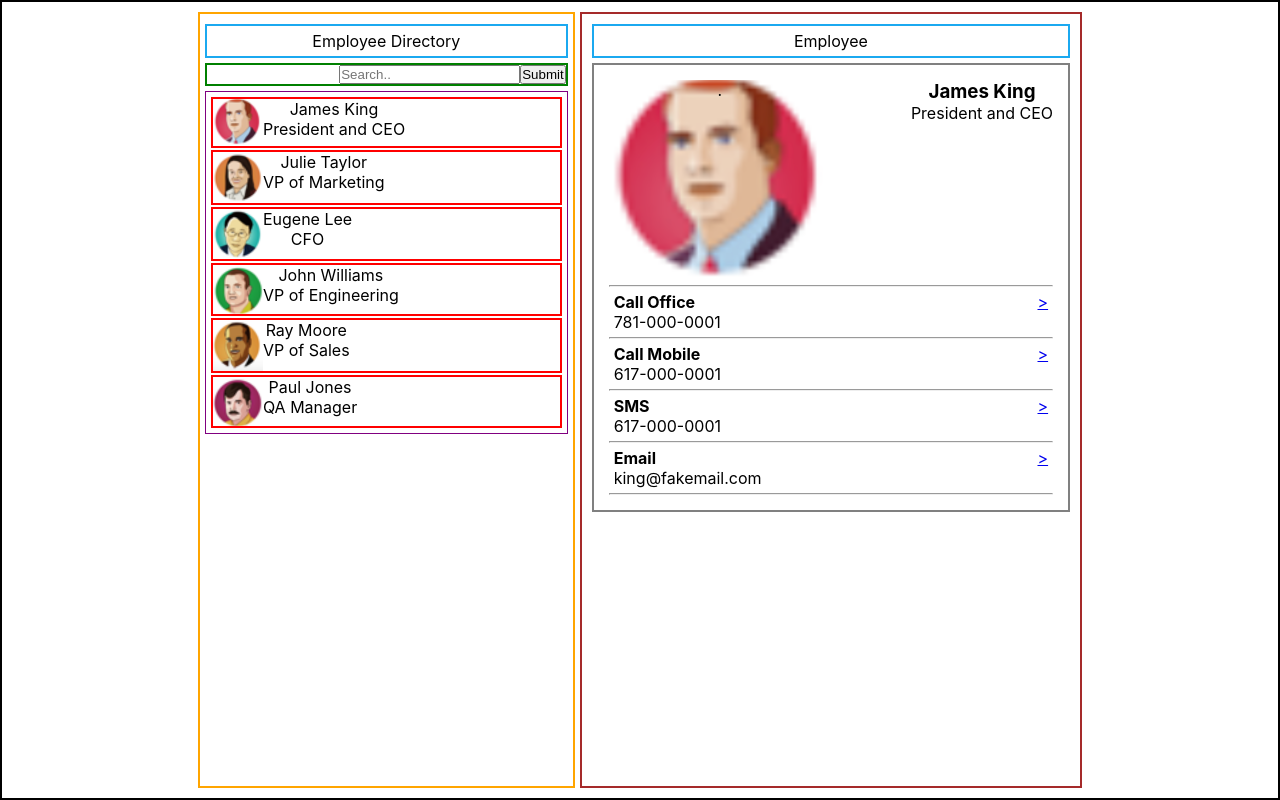
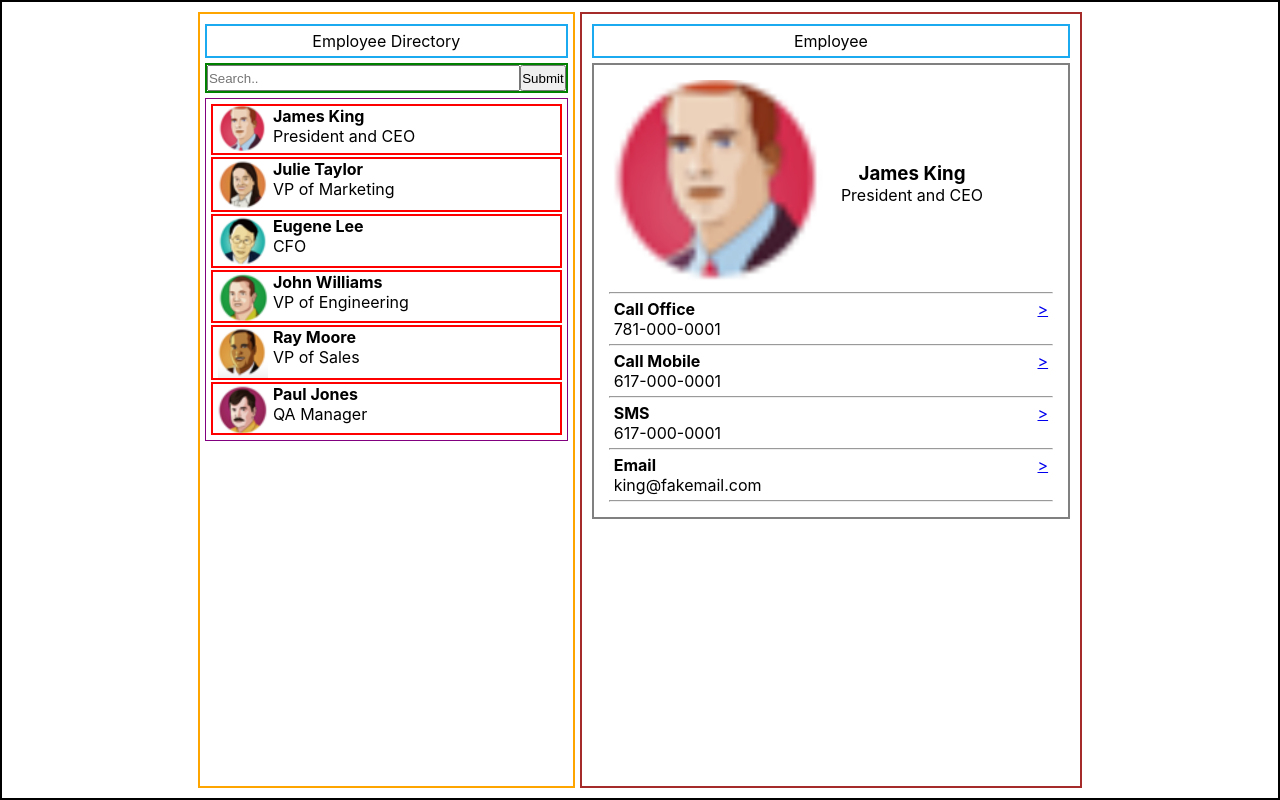
Before and after one commit to Yonas-tech/employees-app, a React (Create React App) app: page / in a window 1280 px wide. Built offline with nearby package versions, Linux system fonts and the light colour scheme.

Commit message:
search bar sizing

```diff
--- a/src/components/EmployeeListItem.js
+++ b/src/components/EmployeeListItem.js
@@ -15,8 +15,8 @@ export default function EmployeeListItem({ employee, setEmployee }) {
   return (
     <div className='EmployeeListItem' onClick={(e) => { setEmployee(employee) }}>
       <img className="listPortrait" src={portrait} alt="portrait" />
-      <div className='name-position'>
-        <p className='empl-name'>{employee.fName + " " + employee.lName}</p>
+      <div className='item-name-position'>
+        <h4 className='empl-name'>{employee.fName + " " + employee.lName}</h4>
         <p className='empl-position'>{employee.position}</p>
       </div>
 
--- a/src/index.css
+++ b/src/index.css
@@ -50,22 +50,27 @@ code {
 
 .search-container{
   width: 100%;
+  height: 30px;
 }
 
 .search-container>form {
   width: 100%;
+  height: 100%;
   border: solid green 2px;
   display: flex;
   justify-content: end;
 }
+
 .submit {
   width: fit-content;
+  height: 100%;
+
 }
 
 .search {
   position: relative;
-  height: 80%;
-  /* width: 90%; */
+  height: 100%;
+  width: 90%;
   left: 0px;
 }
 
@@ -80,10 +85,19 @@ code {
 .EmployeeListItem{
   border: solid red 2px;
   display: flex;
+  gap: 5px;
+  padding-left: 5px;
 }
 
 .listPortrait {
   width: 50px;;
+}
+
+.item-name-position {
+  display: flex;
+  flex-direction: column;
+  justify-content: left;
+  text-align: left;
 }
 
 /* Employee Page */
@@ -117,7 +131,18 @@ code {
 
 .portrait-name{
   display: flex;
-  justify-content: space-between;
+  justify-content: left;
+  gap: 10px;
+}
+
+.portrait-name > img {
+  width: 50%;
+}
+
+.name-position{
+  display: flex;
+  flex-direction: column;
+  justify-content: center;
 }
 
 .contact {
--- a/src/pages/EmployeePage.js
+++ b/src/pages/EmployeePage.js
@@ -19,17 +19,17 @@ export default function EmployeePage({ employee }) {
             </div>
             <div className="employee-container">
                 <div className='portrait-name'>
-                    <div style={{
+                    {/* <div
+                    style={{
                         backgroundImage: `url(${portrait})`,
                         backgroundPosition: 'center',
                         backgroundSize: 'cover',
                         backgroundRepeat: 'no-repeat',
                         width:'50%',
-                        height:'200px',
-                    }}>
-                        {/* <img src={`../Images/${employee.fName+employee.lName}.png`} alt="portrait" /> */}
-                    .
-                    </div>
+                        height:'200px',}}
+                    ></div> */}
+                        <img src={`${portrait}`} alt="portrait" />
+
                     <div className='name-position'>
                         <h3>{employee.fName + " " + employee.lName}</h3>
                         <p>{employee.position}</p>
```
